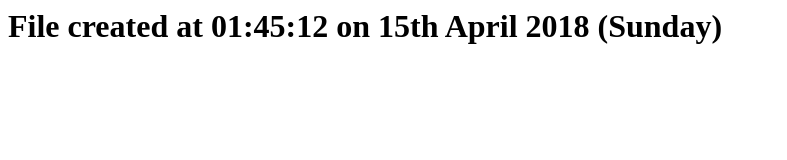
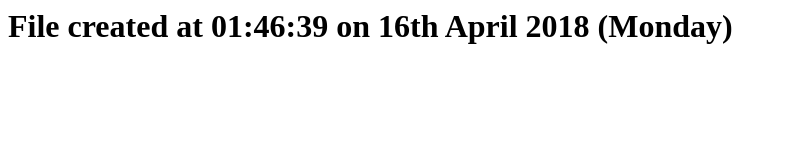
Before and after one commit to sole/publish-and-cron, a plain HTML site: page index.html in a window 1280 px wide. Shown: the whole page, without its empty margins (0-787 px from the left). Drawn offline with Linux system fonts and the light colour scheme.

Commit message:
Built from commit 9921361ec153f92ea03c2b71ecfaecc8a2d7d6eb

```diff
--- a/index.html
+++ b/index.html
@@ -1 +1 @@
-<h1>File created at 01:45:12 on 15th April 2018 (Sunday)</h1>
+<h1>File created at 01:46:39 on 16th April 2018 (Monday)</h1>
```
